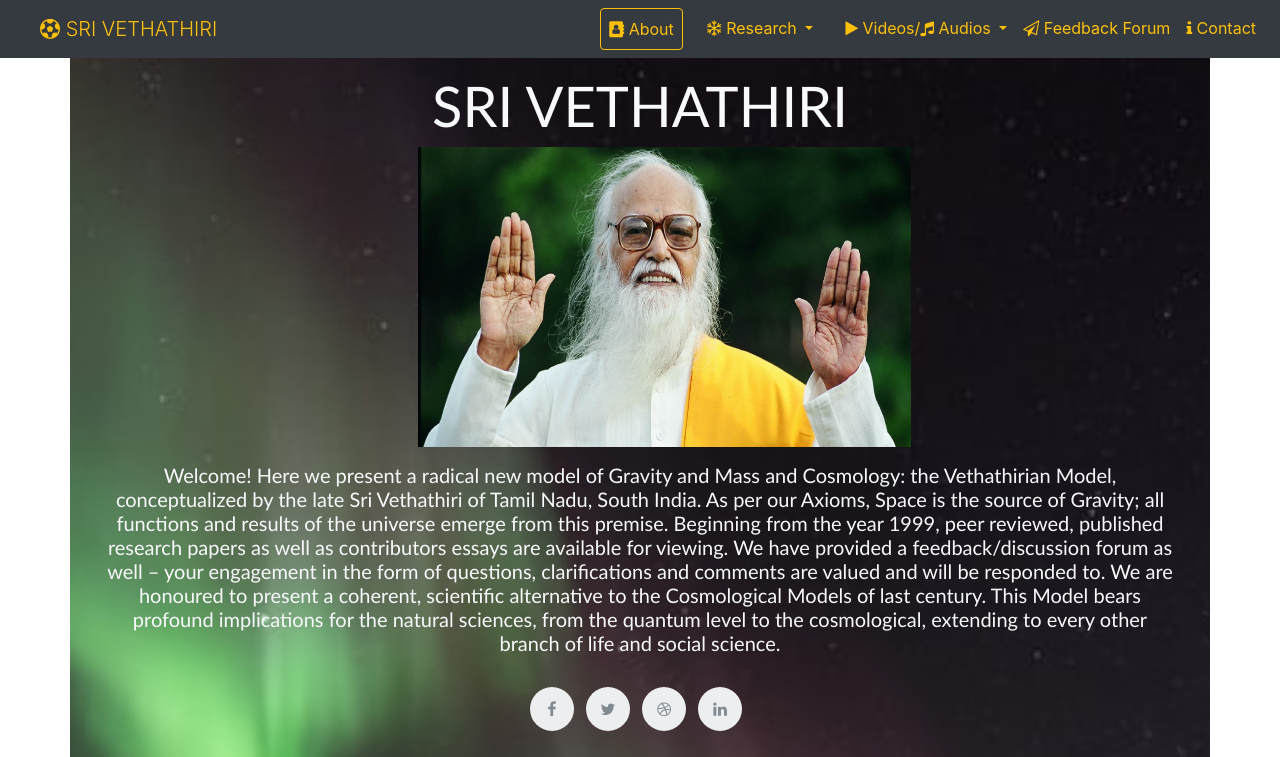
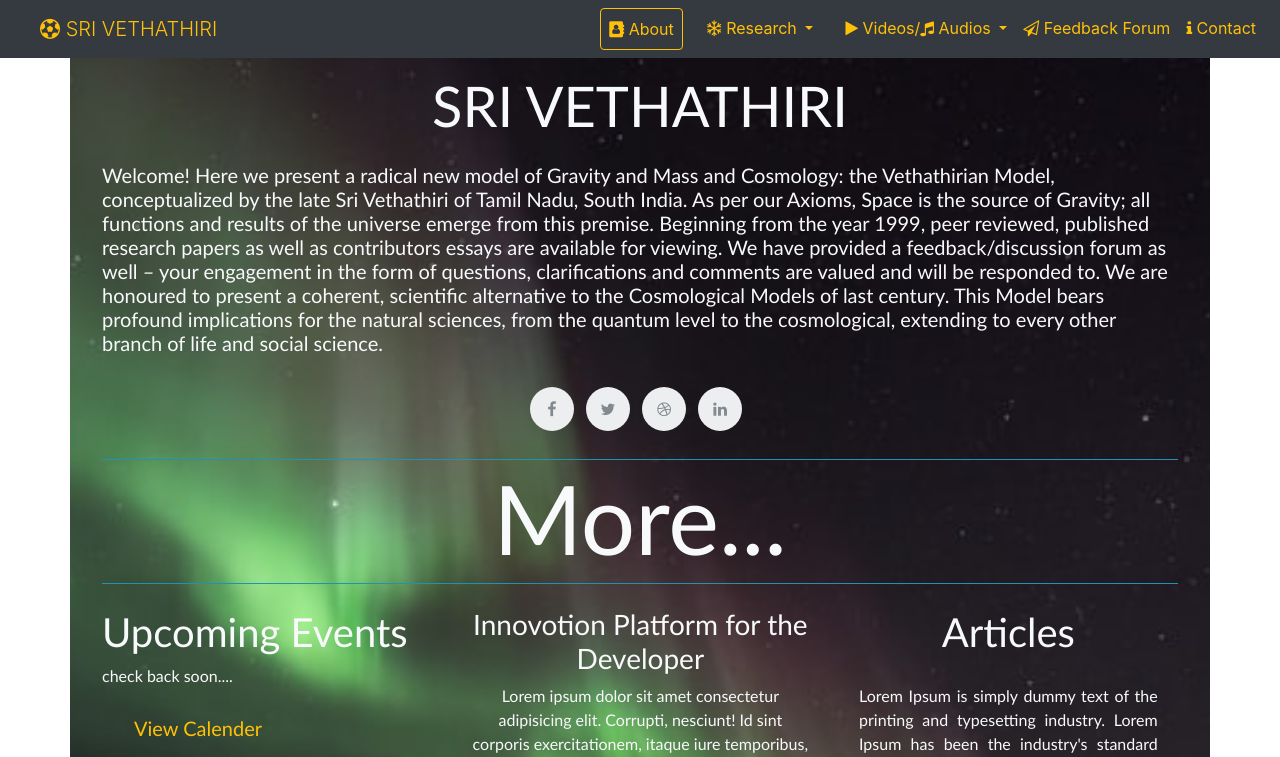
Before and after one commit to aklyny/srivedha-repo, a plain HTML site: page index.html in a window 1280 px wide. Shown: the top 757 px of the page. Drawn offline with nearby package versions, Linux system fonts and the light colour scheme.

Commit message:
third commit

```diff
--- a/index.html
+++ b/index.html
@@ -11,7 +11,7 @@
 
 </head>
 <body>
-	<nav class="navbar navbar-expand-lg  navbar-light bg-dark fixed-top">
+	<nav class="navbar navbar-expand-lg  navbar-light bg-dark  fixed-top">
 		<a class="navbar-brand ml-4 text-warning display-4" href="#"><i class="fa fa-futbol-o" aria-hidden="true"></i > SRI VETHATHIRI</a>
 		<button class="navbar-toggler bg-warning" type="button" data-toggle="collapse" data-target="#navbarSupportedContent" aria-controls="navbarSupportedContent" aria-expanded="false" aria-label="Toggle navigation">
 		  <span class="navbar-toggler-icon"></span>
@@ -72,15 +72,15 @@
 	<section id="land">
 		<div class=" jumbotron container mt-2 text-light" data-aos="fade-up">
 			<h1 class="text-center text-light display-4" style="font-weight: 100;">SRI VETHATHIRI </h1>
-			<div class="row container ml-4" >
+			<!-- <div class="row container ml-4" >
 				<div class="col-lg-6 col-md-12 container" data-aos="fade-up-right">
 					<img style="height: 300px; width: 100%;" src="img/1.jpg">
 				</div>
 
-			</div>
+			</div> -->
 			<div class="row" >
-				<div  class="col-lg-12 col-md-12 col-sm-12 mt-3 text-center">
-					<h5 class="text-light">
+				<div  class="col-lg-12 col-md-12 col-sm-12 mt-3 container">
+					<h5 class="text-light h5">
 						Welcome!
 Here we present a radical new model of Gravity and Mass and Cosmology: the Vethathirian Model, conceptualized  by the late Sri Vethathiri of Tamil Nadu, South India.
 As per our Axioms, Space is the source of Gravity; all functions and results of the universe emerge from this premise.
```
